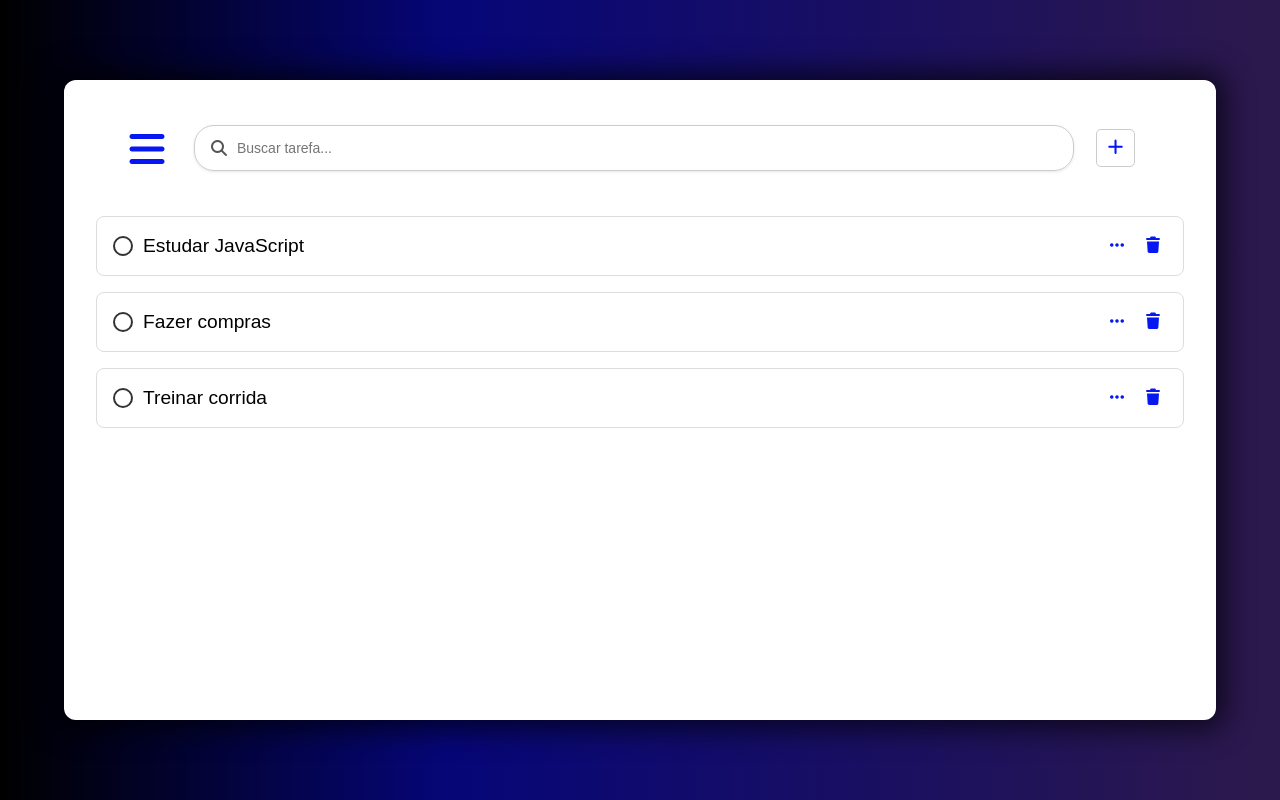
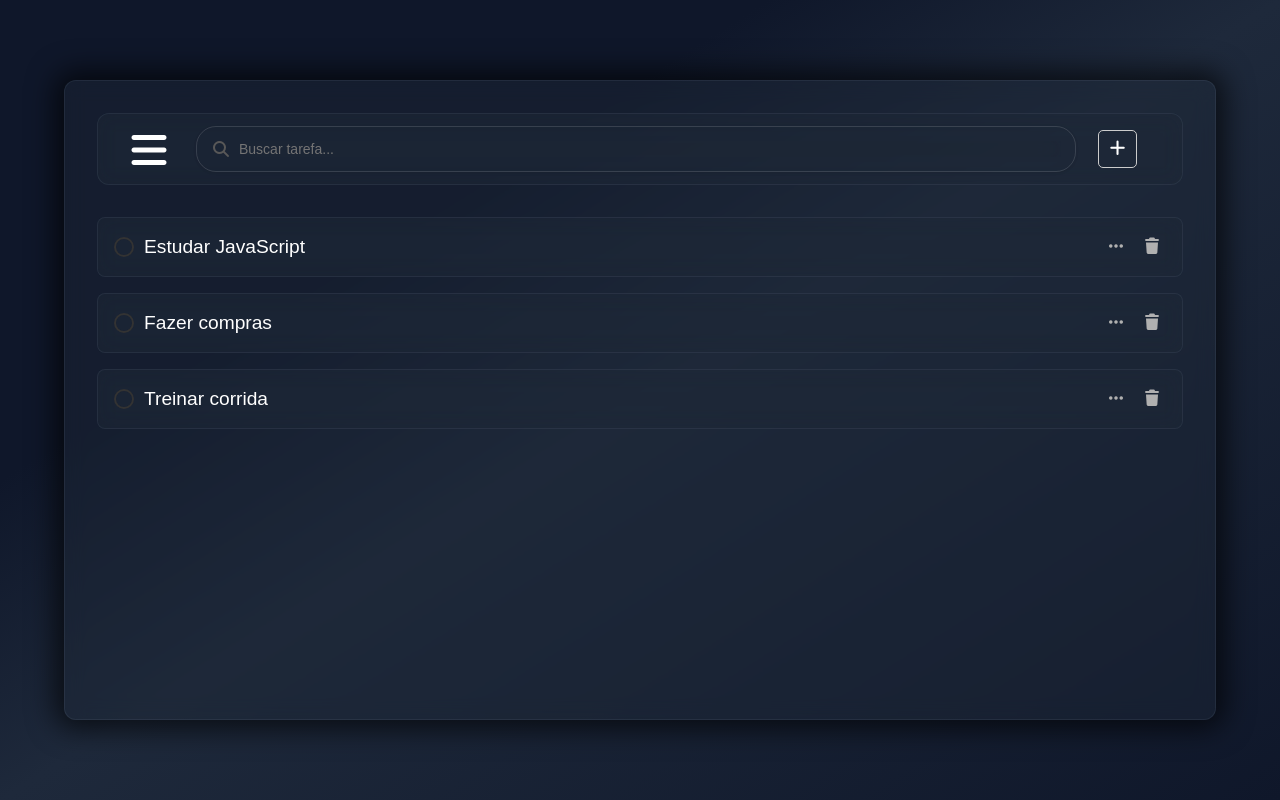
Before and after one commit to ArthurGuimaraes1/todo-list-avancada, a plain HTML site: page index.html in a window 1280 px wide. Drawn offline with Linux system fonts and the light colour scheme; a web font is replaced by a local one.

Commit message:
Mudança geral no visual do projeto

```diff
--- a/style.css
+++ b/style.css
@@ -6,7 +6,8 @@
 
 :root{
     --corDeFundo: rgb(248, 238, 228);
-    --corBotoes: rgb(7, 23, 242);
+    --corBotoes: white;
+    --corBordas: rgba(148, 163, 184, 0.1);
 }
 
 html{
@@ -26,9 +27,7 @@ body {
   display: flex;
   justify-content: center;
   align-items: center;
-  background: #000000;
-  background: linear-gradient(90deg, rgba(0, 0, 0, 1) 0%, rgba(6, 6, 120, 1) 35%, rgba(43, 24, 77, 1) 98%);
-  overflow-x: hidden;
+  background: linear-gradient(to bottom right, #0f172a, #0f172a 30%, #1e293b 50%, #0f172a);  overflow-x: hidden;
 }
 
 #container{
@@ -45,7 +44,10 @@ body {
   min-width: 300px;     /* largura mínima em telas pequenas */
   min-height: 80vh;     /* altura mínima relativa à tela */
   margin: 0 auto;       /* centraliza horizontal */
-  background: rgb(255, 255, 255);
+  background: rgba(31, 41, 55, 0.4);
+  backdrop-filter: blur(10px);
+  -webkit-backdrop-filter: blur(10px);
+  border: 1px solid rgba(148, 163, 184, 0.1);
   border-radius: 12px;
   padding: 2rem;
   box-sizing: border-box; /* garante que padding não aumente o tamanho */
@@ -71,7 +73,10 @@ body {
   padding: 4px;
   position: sticky;
   top: 0;
-  background-color: rgb(255, 255, 255);
+  background: rgba(31, 41, 55, 0.4);
+  backdrop-filter: blur(10px);
+  -webkit-backdrop-filter: blur(10px);
+  border: 1px solid rgba(148, 163, 184, 0.1);
   border-radius: 12px;
 }
 
@@ -100,7 +105,7 @@ body {
   cursor: pointer;
   padding-top: 5px;
   transition-duration: 0.2s;
-  color: var(--corBotoes);
+  color: white;
 }
 
 #button-menu:active{
@@ -108,7 +113,7 @@ body {
 }
 
 .buttons-header.barra{
-  border: 1px solid #ccc; /* cinza claro em vez de preto */
+  border: 1px solid #f3f3f323; /* cinza claro em vez de preto */
   border-radius: 20px; /* cantos arredondados */
   margin: 0 auto;
   width: 110vh;
@@ -124,12 +129,12 @@ body {
 }
 
 .buttons-header.barra i{
-  color: #555;
+  color: #585858;
   margin-right: 8px;
 }
 
 .buttons-header.barra:focus-within i{
-  color: #000000;
+  color: var(--corBotoes);
 }
 
 .buttons-header.barra input{
@@ -137,6 +142,9 @@ body {
   outline: none;
   flex: 1; /* ocupa todo espaço restante */
   font-size: 14px;
+  background: rgba(31, 41, 55, 0.4);
+  backdrop-filter: blur(10px);
+  -webkit-backdrop-filter: blur(10px);
 }
 
 #button-add{
@@ -146,13 +154,13 @@ body {
   border: 1px solid #ccc;
   border-radius: 5px;
   outline: none;      /* remove contorno ao clicar */
-  color: var(--corBotoes);
+  color: white;
   transition-duration: 0.6s;
 }
 
 #button-add:hover{
   color: white;
-  background-color: var(--corBotoes);
+  background-color: rgba(255, 255, 255, 0.046);
 }
 
 #button-add:active{
@@ -172,11 +180,14 @@ body {
 }
 
 .task-item {
-  background: white;
+  background: rgba(31, 41, 55, 0.4);
+  backdrop-filter: blur(10px);
+  -webkit-backdrop-filter: blur(10px);
+  border: 1px solid rgba(148, 163, 184, 0.1);
   padding: 1rem; /* padding adaptável */
   margin-bottom: 1rem;
   border-radius: 0.5rem;
-  border: 1px solid #ddd;
+  /* border: 1px solid #1c1c1c; */
   cursor: grab;
   font-size: 1rem; /* ajusta conforme o usuário muda zoom */
   display: flex;
@@ -212,8 +223,8 @@ body {
 }
 
 .task-item input[type="checkbox"]:checked + .custom-checkbox {
-  background-color: var(--corBotoes); /* preenche o círculo */
-  border-color: var(--corBotoes); /* opcional, deixa a borda do mesmo tom */
+  background-color: white; /* preenche o círculo */
+  border-color: white; /* opcional, deixa a borda do mesmo tom */
 }
 
 .task-item input[type="checkbox"]:checked + .custom-checkbox + span {
@@ -224,6 +235,7 @@ body {
 span{
   font-weight: 300;
   font-size: 1.2rem;
+  color: white;
 }
 
 .task-actions{
@@ -237,7 +249,7 @@ span{
   cursor: pointer;
   font-size: 16px; /* tamanho do ícone */
   padding: 4px;
-  color: var(--corBotoes);
+  color: rgb(176, 176, 176);
 }
 
 .button-delete:hover{
```
